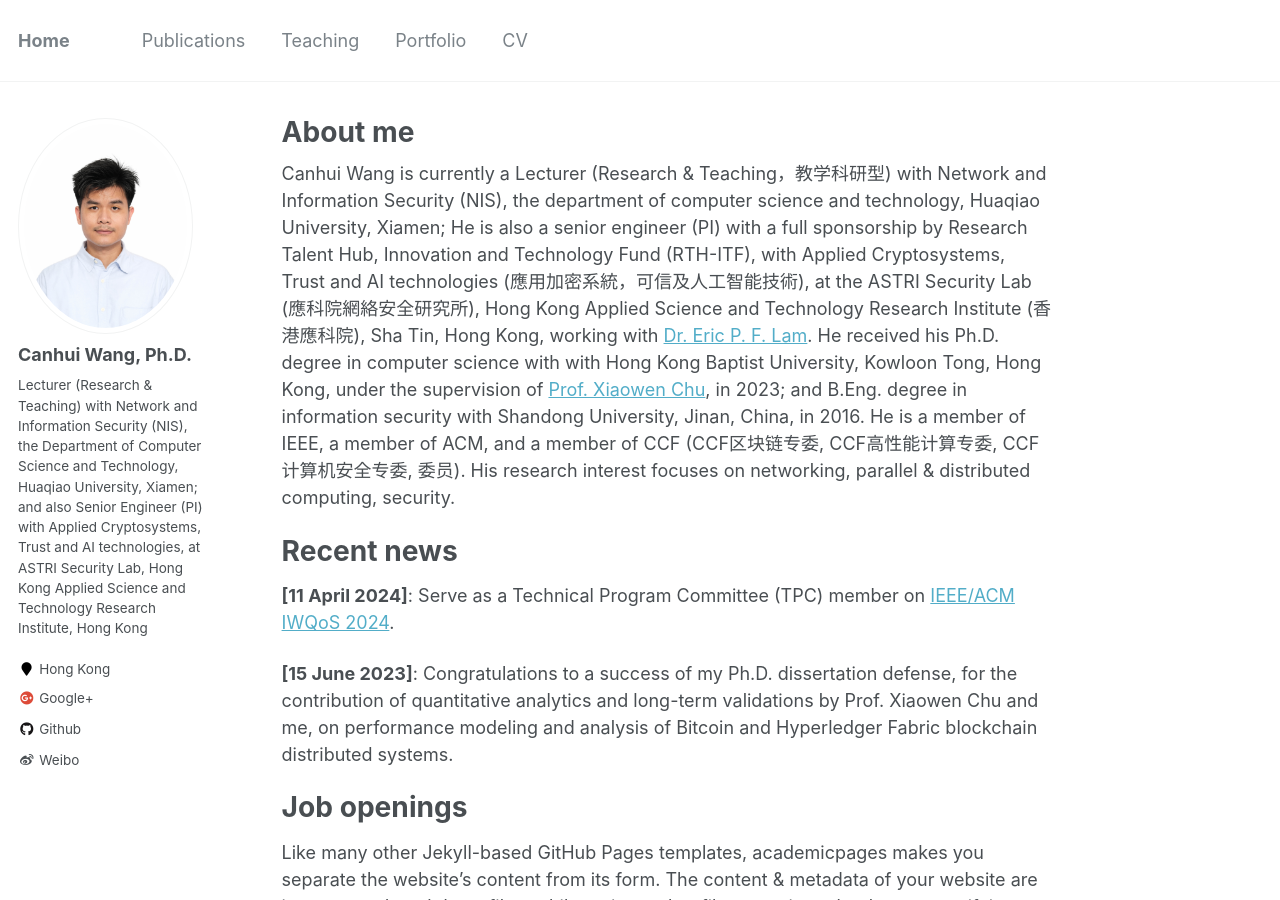
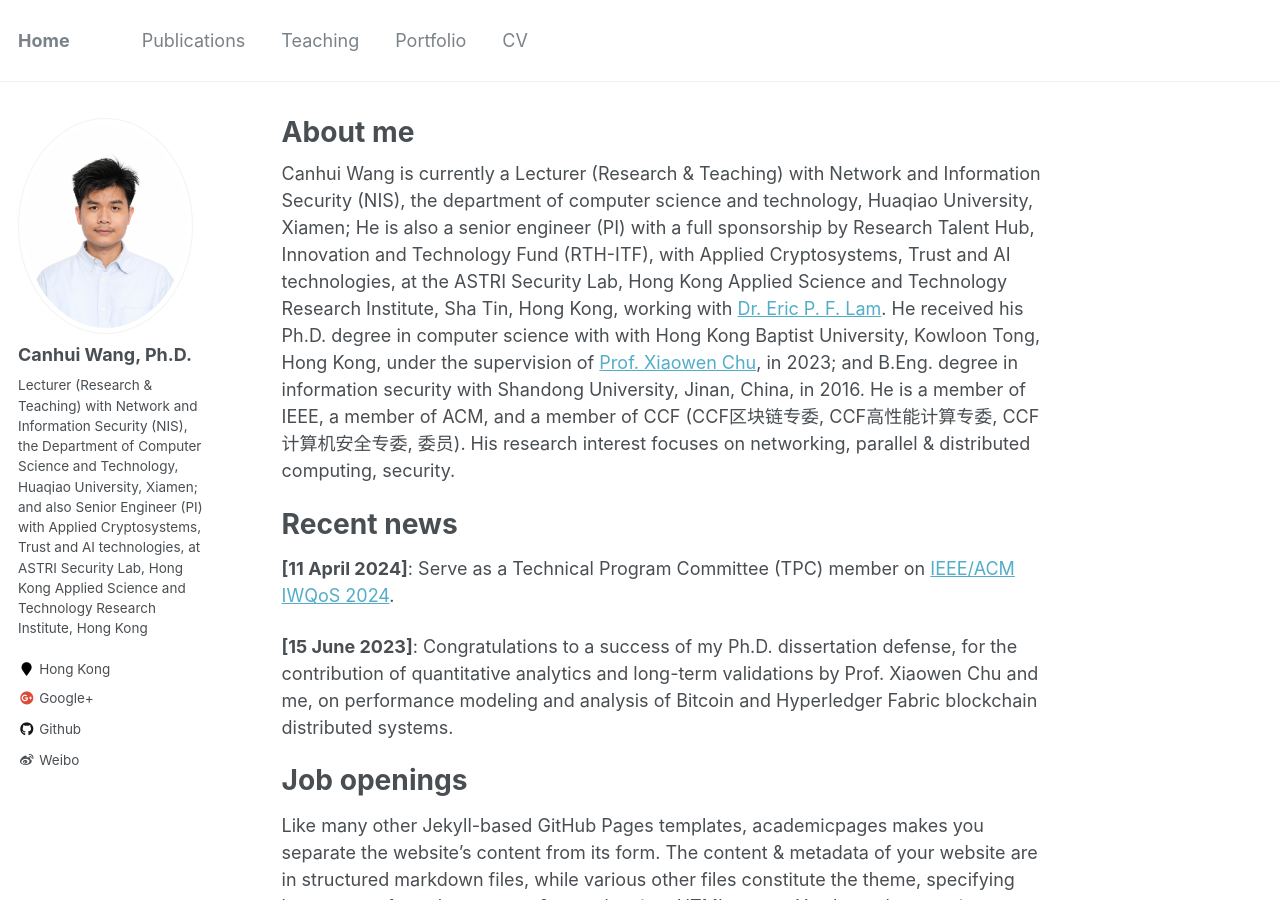
Before and after one commit to Canhui/canhui.github.io, a Jekyll site: the page built from _pages/about.md, in a window 1280 px wide and 900 px high. Built offline with Jekyll 4.4.1, drawn with Linux system fonts in a browser that asks for light colours.

Commit message:
Update about.md

```diff
--- a/_pages/about.md
+++ b/_pages/about.md
@@ -9,7 +9,7 @@ redirect_from:
   - /about.html
 ---
 
-Canhui Wang is currently a Lecturer (Research & Teaching，教学科研型) with Network and Information Security (NIS), the department of computer science and technology, Huaqiao University, Xiamen; He is also a senior engineer (PI) with a full sponsorship by Research Talent Hub, Innovation and Technology Fund (RTH-ITF), with Applied Cryptosystems, Trust and AI technologies (應用加密系統，可信及人工智能技術), at the ASTRI Security Lab (應科院網絡安全研究所), Hong Kong Applied Science and Technology Research Institute (香港應科院), Sha Tin, Hong Kong, working with [Dr. Eric P. F. Lam](https://www.linkedin.com/in/peifunglam2/). He received his Ph.D. degree in computer science with with Hong Kong Baptist University, Kowloon Tong, Hong Kong, under the supervision of [Prof. Xiaowen Chu](https://www.linkedin.com/in/xiaowen-chu-477b9120/), in 2023; and B.Eng. degree in information security with Shandong University, Jinan, China, in 2016. He is a member of IEEE, a member of ACM, and a member of CCF (CCF区块链专委, CCF高性能计算专委, CCF计算机安全专委, 委员). His research interest focuses on networking, parallel & distributed computing, security.
+Canhui Wang is currently a Lecturer (Research & Teaching) with Network and Information Security (NIS), the department of computer science and technology, Huaqiao University, Xiamen; He is also a senior engineer (PI) with a full sponsorship by Research Talent Hub, Innovation and Technology Fund (RTH-ITF), with Applied Cryptosystems, Trust and AI technologies, at the ASTRI Security Lab, Hong Kong Applied Science and Technology Research Institute, Sha Tin, Hong Kong, working with [Dr. Eric P. F. Lam](https://www.linkedin.com/in/peifunglam2/). He received his Ph.D. degree in computer science with with Hong Kong Baptist University, Kowloon Tong, Hong Kong, under the supervision of [Prof. Xiaowen Chu](https://www.linkedin.com/in/xiaowen-chu-477b9120/), in 2023; and B.Eng. degree in information security with Shandong University, Jinan, China, in 2016. He is a member of IEEE, a member of ACM, and a member of CCF (CCF区块链专委, CCF高性能计算专委, CCF计算机安全专委, 委员). His research interest focuses on networking, parallel & distributed computing, security.
 
 Recent news
 ======
```
